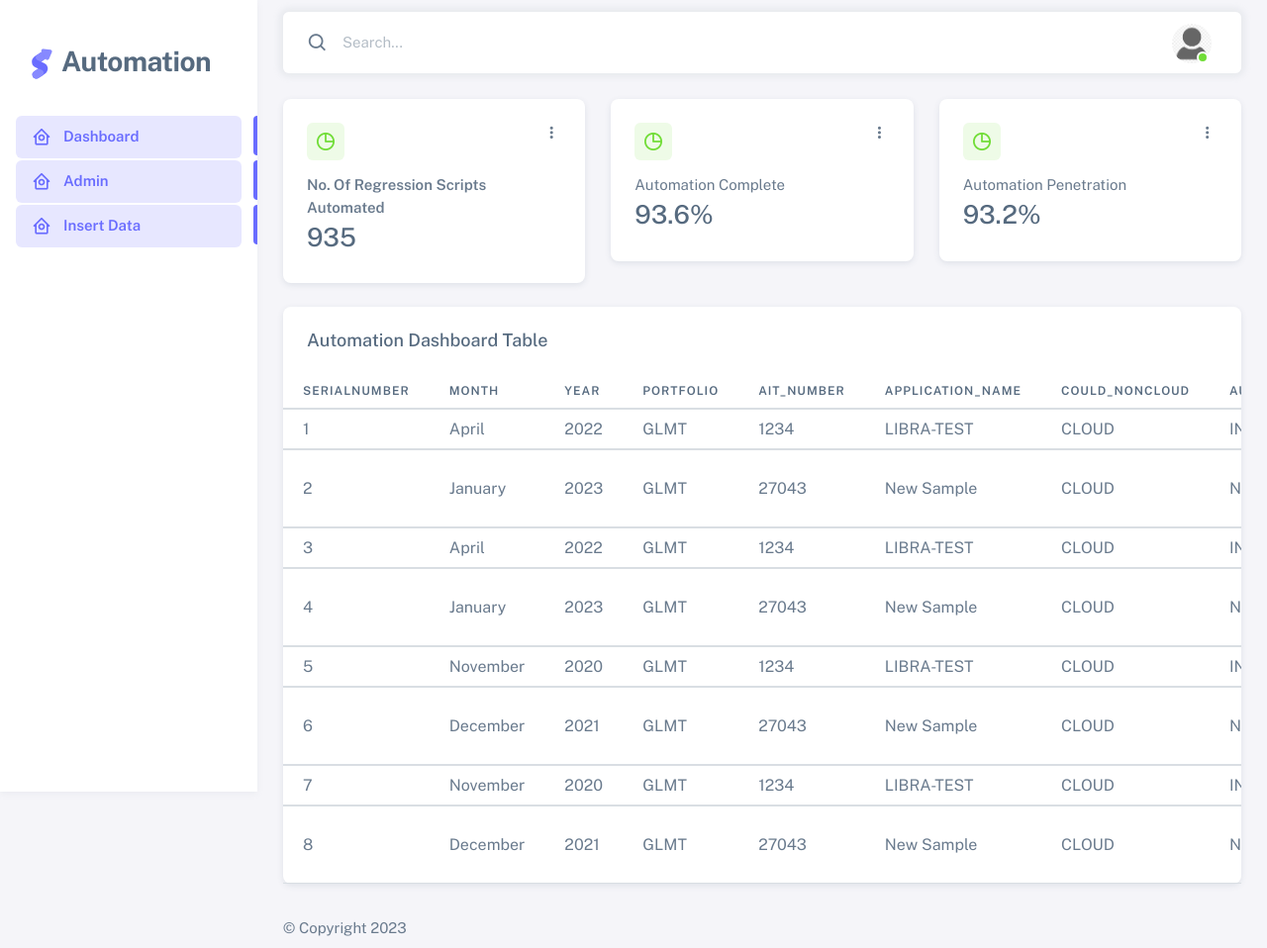
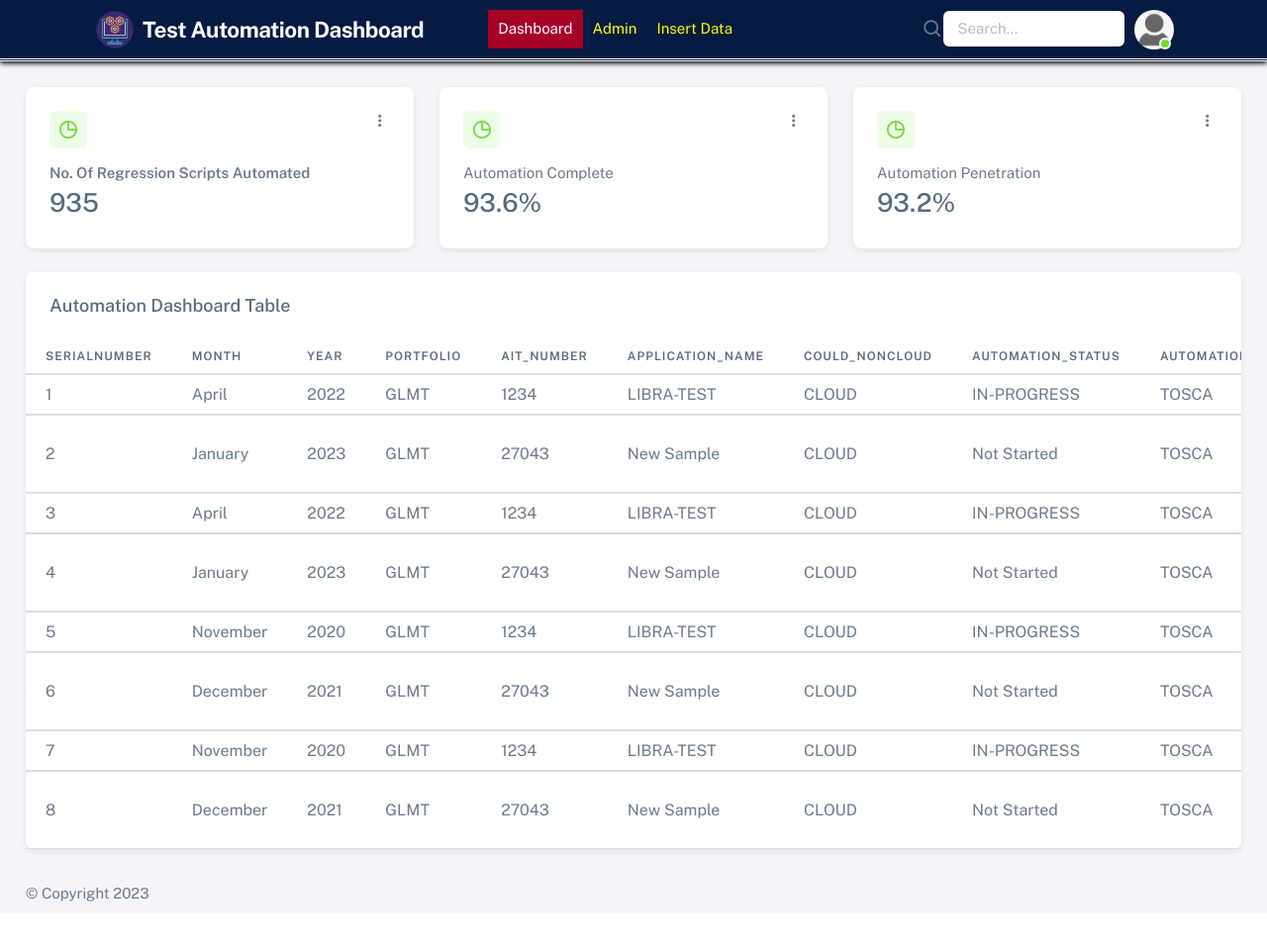
Before and after one commit to indhumano/Accenture_AutomationDashboard, a Django app: page /dashboard/ in a window 1280 px wide. Shown: the whole page at 99% size. After the commit the page ends 911 px from the top, so only its background shows below. Run offline with Django 4.2, Linux system fonts and the light colour scheme; data comes from the database, SQL or seed files in the repository; some libraries are stand-ins or nearby versions.

Commit message:
Update Home page design added, new menu on top bar

```diff
--- a/dashboard_app/templates/Index.html
+++ b/dashboard_app/templates/Index.html
@@ -185,15 +185,61 @@
 
         <!-- Layout container -->
         <div class="layout-page">
-          <!-- Navbar -->
-          <nav class="layout-navbar container-xxl navbar navbar-expand-xl navbar-detached align-items-center bg-navbar-theme" id="layout-navbar">
-            <div class="layout-menu-toggle navbar-nav align-items-xl-center me-3 me-xl-0 d-xl-none">
-              <a class="nav-item nav-link px-0 me-xl-4" href="javascript:void(0)">
-                <i class="bx bx-menu bx-sm"></i>
-              </a>
-            </div>
+            <div class="top-menu-block">
+            <div class="container">
+             <div class="row">
+                 <div class="col-md-4">
+                      <div class="app-brand demo">
+            <a href="index.html" class="app-brand-link">
+              <span class="app-brand-logo demo">
+                <img src="{% static 'assets/img/icons/unicons/logo.png' %}" alt class="w-px-40 h-auto rounded-circle" />
+              </span>
+                <a href="{% url 'Dashboard' %}" class="menu-link" target="_blank">
+                    <span class="app-brand-text demo menu-text fw-bolder ms-2">Test Automation Dashboard</span>
+                </a>
+            </a>
 
-            <div class="navbar-nav-right d-flex align-items-center" id="navbar-collapse">
+            <a href="javascript:void(0);" class="layout-menu-toggle menu-link text-large ms-auto d-block d-xl-none">
+              <i class="bx bx-chevron-left bx-sm align-middle"></i>
+            </a>
+          </div>
+
+                 </div>
+                 <div class="col-md-5">
+                        <nav class="navbar navbar-expand-lg ">
+                <div class="container-fluid">
+
+                  <div class="collapse navbar-collapse" id="navbarSupportedContent">
+                    <ul class="navbar-nav main-menu me-auto mb-2 mb-lg-0">
+                      <li class="nav-item">
+                         <a href="{% url 'Dashboard' %}" class="nav-link active">
+
+                Dashboard
+            </a>
+                      </li>
+                      <li class="nav-item">
+                        <a href="{% url 'admin:index' %}" class="nav-link" target="_blank">
+
+                Admin
+            </a>
+                      </li>
+                      <li class="nav-item">
+                        <a href="{% url 'Insert_automation_data' %}" class="nav-link " target="_blank">
+
+                 Insert Data
+            </a>
+                      </li>
+
+                    </ul>
+
+                  </div>
+                </div>
+              </nav>
+                 </div>
+
+                  <div class="col-md-3">
+                      <nav>
+                       <div class="navbar-nav-right d-flex align-items-center" id="navbar-collapse">
               <!-- Search -->
                   <div class="navbar-nav align-items-center">
                     <div class="nav-item d-flex align-items-center">
@@ -210,7 +256,7 @@
 
               <!--</form> /Search -->
 
-              <ul class="navbar-nav flex-row align-items-center ms-auto">
+              <ul class="navbar-nav flex-row align-items-center ms-left">
                 <!-- Place this tag where you want the button to render. -->
                 <!-- User -->
                 <li class="nav-item navbar-dropdown dropdown-user dropdown">
@@ -264,9 +310,13 @@
                 <!--/ User -->
               </ul>
             </div>
-          </nav>
+                      </nav>
+                  </div>
+             </div>
 
-          <!-- / Navbar -->
+            </div>
+                </div>
+
 
           <!-- Content wrapper -->
           <div class="content-wrapper">
@@ -401,7 +451,7 @@
 
                             <div class="table-responsive text-nowrap">
 
-                            <table id="data" class="table">
+                            <table id="data" class="table table-hover">
                                     <thead>
                                         <tr class="text-nowrap">
                                                 <th>serialnumber</th>
--- a/static/demo.css
+++ b/static/demo.css
@@ -17,9 +17,10 @@
 }
 
 .app-brand-text.demo {
-  font-size: 1.75rem;
+  font-size: 1.4rem;
   letter-spacing: -0.5px;
   text-transform: capitalize;
+  color:#fff;
 }
 
 /* ! For .layout-navbar-fixed added fix padding top tpo .layout-page */
@@ -109,3 +110,16 @@
   margin-top: 1rem;
 }
 .buy-now{display:none;}
+.layout-page{padding-left:0!important;}
+#layout-menu{display:none;}
+.top-menu-block{background-color: #061b41;
+    padding: 2px 0;
+    border-bottom: 3px double #FFF;
+    box-shadow: 0px 2px 5px #000;}
+ .ms-left{margin-left:10px !important;z-index:9999;}
+ .demo{margin-top:4px;}
+
+.main-menu li a{color:#ff0;
+padding-right: 10px!important;
+padding-left: 10px!important;}
+.main-menu li a.active{background:#a70026; color:#fff;}
```
Also changed, not shown: static/assets/img/icons/unicons/logo.png (added).
